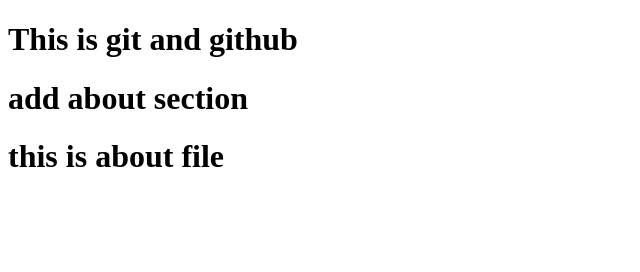
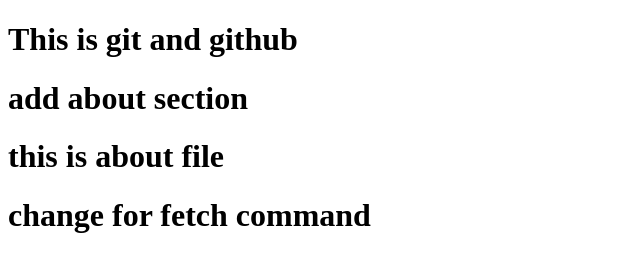
Before and after one commit to kushal022/testremote, a plain HTML site: page about.html in a window 1280 px wide. Shown: the whole page, without its empty margins (0-640 px from the left). Drawn offline with Linux system fonts and the light colour scheme.

Commit message:
5th commit

```diff
--- a/about.html
+++ b/about.html
@@ -11,6 +11,7 @@
     <h1>This is git and github</h1>
     <h1>add about section</h1>
     <h1>this is about file</h1>
+    <h1>change for fetch command</h1>
 
 </body>
 
```
